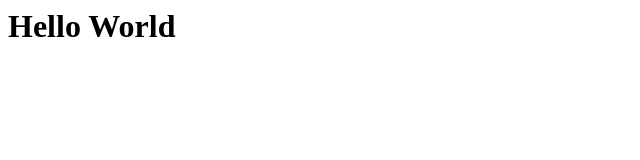
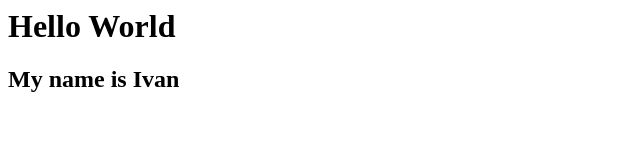
Before and after one commit to IvanK128/hello-world, a plain HTML site: page index.html in a window 1280 px wide. Shown: the whole page, without its empty margins (0-640 px from the left). Drawn offline with Linux system fonts and the light colour scheme.

Commit message:
add new line
add new line in the index.html

```diff
--- a/index.html
+++ b/index.html
@@ -2,5 +2,6 @@
 	<h1>
 		Hello World
 	</h1>
+	<h2> My name is Ivan</h2>
 
 </body>
```
